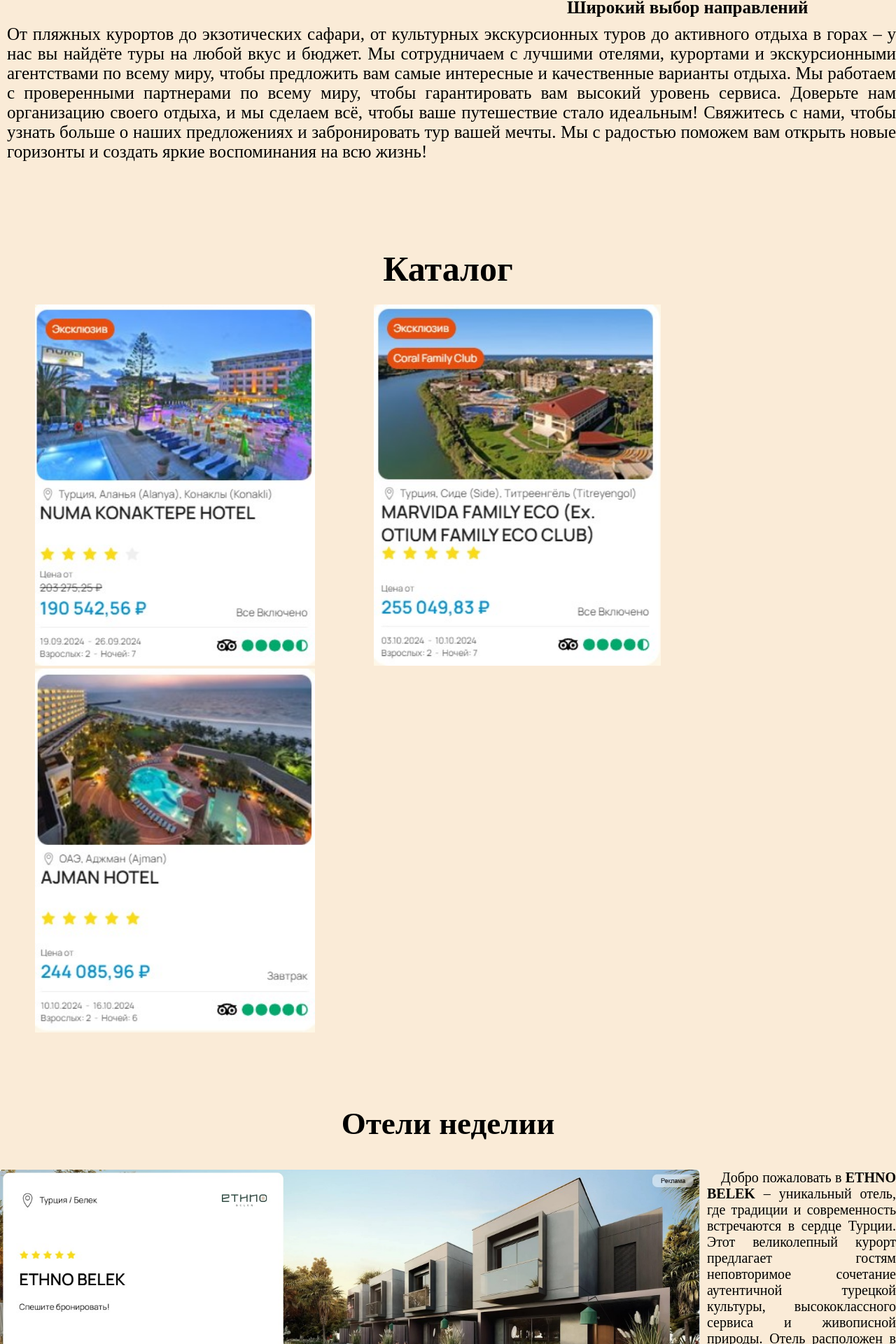
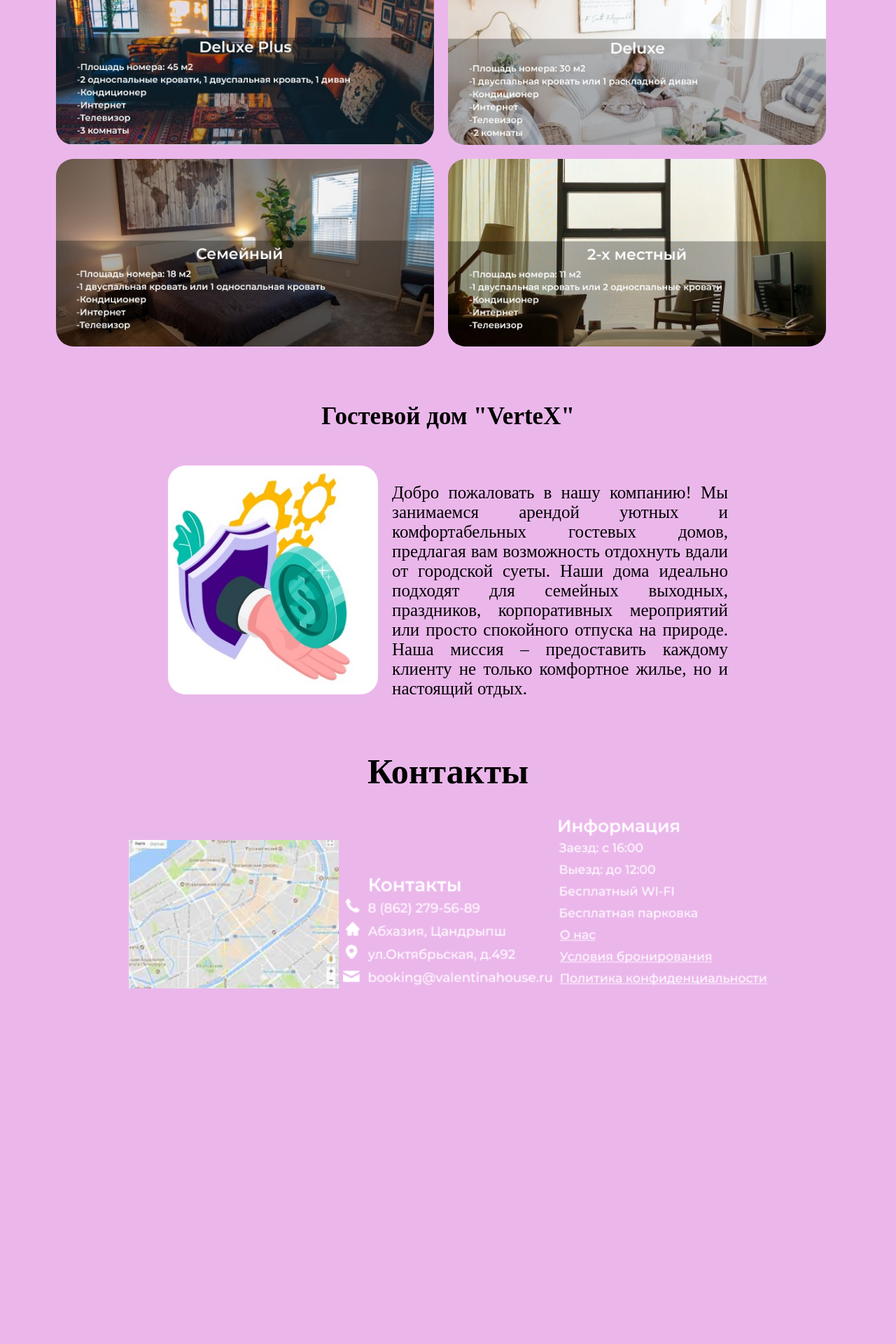
Before and after one commit to QDD0/Exe-Html, a PHP site: page / in a window 1280 px wide. Shown: the part 983-2903 px from the top of the page at 70% size. After the commit the page ends 2395 px from the top, so only its background shows below. Run offline with PHP 8.4, Linux system fonts and the light colour scheme.

Commit message:
Все изменил

```diff
--- a/index.html
+++ b/index.html
@@ -3,262 +3,65 @@
   <head>
     <meta charset="UTF-8" />
     <meta name="viewport" content="width=device-width, initial-scale=1.0" />
-    <title>Document</title>
+    <title>VerteX</title>
     <link rel="stylesheet" href="style.css" />
   </head>
-  <body>
+  <body style="background-color: rgb(235, 183, 235)">
+    <ul class="menu-bar">
+      <li><a href="#fon">Главная</a></li>
+      <li><a href="#catalog">Каталог</a></li>
+      <li><a href="#name-comp">О нас</a></li>
+      <li><a href="#number">Контакты</a></li>
+      <li><a href="#number">Номер телефона</a></li>
+    </ul>
 
-    <div id="nav">
-      <ul>
-        <li><a href="#icon">Главная</a></li>
-        <li><a href="#catalog">Каталог</a></li>
-        <li><a href="#infcompany">О компании</a></li>
-        <li><a href="#end">Контакты</a></li>
-        <li><a href="#map">О сайте</a></li>
-      </ul>
+    <div id="fon">
+      <img src="fon.png" alt="" style="width: 100%; height: 100%;">
+      <div class="content">
+        <div class="icon">
+          <img src="hom-log.png" alt="" style="width: 100px; height: 100px;">
         </div>
-
-    <div id="icon" style="text-align: center">
-      <img
-        src="logo.png"
-        alt="logo"
-        style="width: 200px; height: auto"
-      />
-    </div>
-
-    <div class="header">
-      <h1 style="margin-bottom: 80px">HotTour</h1>
-    </div>
-
-    <div class="info">
-      <img
-        src="Fon.jpg"
-        alt="Зимняя равнина"
-        style="float: left; margin-right: 10px"
-        width="800px"
-      />
-
-      <div id="infcompany">
-        <h1 class="title">О компании</h1>
-        <p style="font-size: 25px; margin-left: 10px; text-align: justify; text-indent: 20px;">
-          Добро пожаловать в наше туристическое агентство HotTour! Мы
-          специализируемся на организации незабываемых путешествий для наших
-          клиентов. Наша цель — сделать ваш отдых комфортным, безопасным и
-          запоминающимся.
-        </p>
-
-        <div class="company">
-          <p><b>Мы предлагаем</b></p>
-        </div>
-
-        <div class="list">
-          <ol style="font-size: 25px; margin-left: 25px">
-            <li>
-              Широкий выбор туров — от пляжного отдыха до активных туров и
-              круизов.
-            </li>
-            <li>
-              Индивидуальный подход — подбор маршрутов, отелей и экскурсий под
-              ваши предпочтения.
-            </li>
-            <li>
-              Лучшие цены — прямые контракты с отелями и авиаперевозчиками.
-            </li>
-            <li>
-              Полная поддержка — от консультации до бронирования и сопровождения
-              во время поездки.
-            </li>
-          </ol>
-
-          <h2 style="font-size: 25px; margin-top: 15px; margin-bottom: 10px;">
-            Широкий выбор направлений
-          </h2>
-
-          <p style="font-size: 25px; height: 40vh; margin-left: 10px; text-align: justify;">
-            От пляжных курортов до экзотических
-            сафари, от культурных экскурсионных туров до активного отдыха в
-            горах – у нас вы найдёте туры на любой вкус и бюджет. Мы
-            сотрудничаем с лучшими отелями, курортами и экскурсионными
-            агентствами по всему миру, чтобы предложить вам самые интересные и
-            качественные варианты отдыха. Мы работаем с проверенными партнерами
-            по всему миру, чтобы гарантировать вам высокий уровень сервиса.
-            Доверьте нам организацию своего отдыха, и мы сделаем всё, чтобы ваше
-            путешествие стало идеальным! Свяжитесь с нами, чтобы узнать больше о
-            наших предложениях и забронировать тур вашей мечты. Мы с радостью
-            поможем вам открыть новые горизонты и создать яркие воспоминания на
-            всю жизнь!
-          </p>
+        <div class="content-item">
+          <div class="content-item">
+            <h1>Verte<span style="color: black;">X</span></h1>
           </div>
         </div>
       </div>
 
-    <div id="catalog"></div>
-    <h1 style="text-align: center; font-size: 50px; height: 10vh">Каталог</h1>
+      <div id="catalog">
+        <h1 style="font-size: 35px; margin-bottom: 50px; text-align: center;">Наши номера</h1>
 
-    <div class="catalog">
-      <img
-        src="one.jpg"
-        alt="one"
-        style="width: 400px; margin-left: 50px; margin-right: 30px"
-      />
-      <img
-        src="two.jpg"
-        alt="two"
-        style="width: 410px; margin-right: 30px; margin-left: 50px"
-      />
-      <img
-        src="three.jpg"
-        alt="three"
-        style="width: 400px; margin-right: 30px; margin-left: 50px"
-      />
+        <div class="catalog-img">
+          <div class="catalog-row">
+            <img src="one.jpg" alt="" />
+            <img src="two.jpg" alt="" />
+          </div>
+          <div class="catalog-row">
+            <img src="three.jpg" alt="" />
+            <img src="four.jpg" alt="" />
+          </div>
         </div>
 
-
-
-    <div class="hotturs" style="font-size: 45px; text-align: center">
-      <h1 style="margin-bottom: 40px; margin-top: 100px">Отели неделии</h1>
+        <div id="name-comp">
+          <h1 style="margin-top: 80px; margin-bottom: 50px; font-size: 35px; text-align: center;">Гостевой дом "VerteX"</h1>
         </div>
 
-    <div class="one">
-      <img
-        src="hotelOne.jpg"
-        alt=""
-        style="float: left; margin-bottom: 15px; width: 1000px; margin-right: 10px"
-      />
-      <p style="text-align: justify; font-size: 20px; margin-bottom: 35px; text-indent: 20px; margin-left: 10px">
-        Добро пожаловать в <b>ETHNO BELEK</b> – уникальный отель, где традиции и
-        современность встречаются в сердце Турции. Этот великолепный курорт
-        предлагает гостям неповторимое сочетание аутентичной турецкой культуры,
-        высококлассного сервиса и живописной природы. Отель
-        расположен в живописном районе Белек, на южном побережье Турции, в
-        окружении сосновых лесов и лазурных вод Средиземного моря. Благодаря
-        близости к лучшим гольф-полям, историческим достопримечательностям и
-        международному аэропорту Анталии, ETHNO BELEK является идеальным местом
-        для отдыха и путешествий.ETHNO BELEK уделяет особое внимание экологии и
-        устойчивому развитию. Отель использует энергоэффективные технологии,
-        поддерживает местные сообщества и минимизирует воздействие на природу.
-        Откройте для себя сочетание традиций и роскоши в ETHNO BELEK и
-        наслаждайтесь незабываемым отдыхом в самом сердце Турции!
-      </p>
+        <div class="info-comp">
+          <img src="face.jpg" alt="Фото" />
+          <div class="info-text" style="text-align: justify; font-size: 25px;">
+            <p>Добро пожаловать в нашу компанию! Мы занимаемся арендой уютных и комфортабельных гостевых домов, предлагая вам возможность отдохнуть вдали от городской суеты. Наши дома идеально подходят для семейных выходных, праздников, корпоративных мероприятий или просто спокойного отпуска на природе.
+              Наша миссия – предоставить каждому клиенту не только комфортное жилье, но и настоящий отдых.
+            </div>
+        </div>
       </div>
 
-    <img
-      src="hotelTwoujpg.jpg"
-      alt=""
-      style="float: left; margin-bottom: 15px; width: 1000px; margin-right: 10px"
-    />
-    <p style="font-size: 20px; text-align: justify; margin-bottom: 65px; text-indent: 20px; margin-left: 10px">
-      <b> FUSHIVARU MALDIVES</b> Спешите бронировать и погрузитесь в роскошный отдых на
-      Мальдивах! Откройте рай на земле FUSHIVARU MALDIVES – это живописный
-      курорт, расположенный на уединённом острове в атолле Лавиани. Здесь
-      бирюзовые лагуны, белоснежные пляжи и невероятный подводный мир создают
-      атмосферу абсолютного спокойствия и умиротворения. Это идеальное место для
-      романтических каникул, семейного отдыха или незабываемого медового месяца.
-      Размещение В отеле FUSHIVARU MALDIVES вас ждёт роскошный выбор вилл,
-      которые гармонично сочетают мальдивские традиции и современный комфорт:
-      Beach Villas – просторные виллы с прямым выходом на пляж, окруженные
-      тропической растительностью. Water Villas – виллы на воде с частными
-      террасами и спуском в лагуну. Pool Villas – виллы с собственными
-      бассейнами, где вы сможете наслаждаться уединением и панорамными видами на
-      океан.
-    </p>
-
-    <img
-      src="hotelThree.jpg"
-      alt=""
-      style="float: left; margin-bottom: 10px; width: 1000px; margin-right: 10px"
-    />
-
-    <p style="font-size: 20px; text-align: justify; margin-bottom: 100px; text-indent: 20px; margin-left: 10px">
-      Добро пожаловать в <b>JW Marriott Mauritius Resort</b> – настоящий оазис роскоши
-      на юго-западном побережье Маврикия, у подножия величественной горы Ле
-      Морн, памятника мирового наследия ЮНЕСКО. Этот курорт – идеальное место
-      для тех, кто ищет изысканный отдых в окружении живописных пляжей,
-      тропической природы и первоклассного сервиса.JW Marriott Mauritius Resort
-      предлагает великолепные возможности для проведения свадеб, деловых встреч
-      и торжеств. Шикарные залы и услуги профессиональной команды помогут вам
-      организовать незабываемое мероприятие в райских условиях.Спешите
-      бронировать! JW Marriott Mauritius Resort предлагает специальные
-      предложения: Скидки до 20% при раннем бронировании. Пакеты для молодожёнов
-      и семейных пар. Программы "Всё включено" с эксклюзивными бонусами для
-      гостей. Планируйте свой отдых уже сейчас – и окунитесь в атмосферу
-      комфорта и изысканности на острове Маврикий!
-    </p>
-
-    <div id="end">
-    <h1 style="text-align: center; font-size: 45px; margin-bottom: 20px">
-      Наши контакты
-    </h1>
+      <div class="me">
+        <h1>Контакты</h1>
+        <div id="number">
+          <img src="map.png" alt="Карта" style="width: 300px; height: auto;" />
+          <img src="number.png" alt="Номер телефона" style="width: 300px; height: auto;" />
+          <img src="dot.png" alt="Точка на карте" style="width: 300px; height: auto;" />
         </div>
-
-  <div class="sale">
-  <ol>
-    <h2 style="font-size: 30px; margin-bottom: 10px;">Отдел продаж</h2>
-
-    <li>
-      <p>Телефон: +7-495-555-35-35</p>
-    </li>
-    <li>
-      <p>Для частных лиц из Москвы</p>
-    </li>
-    <li>
-      <p>С 7:00 до 22:00</p>
-    </li>
-    <li>
-      <p>Телефон: +7-495-212-22-21</p>
-    </li>
-    <li>
-      <p>Выделенная линия для премиальных клиентов</p>
-    </li>
-    <li>
-      <p>С 9:00 до 22:00</p>
-    </li>
-  </ol>
       </div>
-
-    <div class="contact">
-      <h1 style="text-align: center; font-size: 35px; margin-bottom: 20px; margin-top: 10px;">По всем интересующим вопросам обращайтесь по телефонам:</h1>
-
-      <ol>
-        <li>
-          +7 (495) 502 10 11 Подбор тура и бронирование для туристов из Москвы
-        </li>
-        <li>
-          +7 (812) 313 07 03 Подбор тура и бронирование для туристов из Санкт-Петербурга
-        </li>
-        <li>
-          +7 (800) 600 89 11 Подбор тура и бронирование для туристов из регионов
-        </li>
-        <li>
-          +7 (495) 212 22 27 ВЫДЕЛЕННАЯ ЛИНИЯ ДЛЯ ПРЕМИАЛЬНЫХ КЛИЕНТОВ С БРОНИРОВАНИЕМ ОНЛАЙН
-        </li>
-        <li>
-          +7 (495) 258 67 08 Горячая линия 24 часа для туристов на отдыхе
-        </li>
-      </ol>
     </div>
-
-  <div style="text-align: center;">
-    <button
-        style="
-        font-size: 50px;
-        background-color: orange;
-        border-radius: 10px;
-        padding: 10px 20px;
-        margin-top: 15px;
-        "
-    >
-        Заказать
-    </button>
-</div>
-
-    <h2 style="text-align: center; font-size: 45px; margin-top: 40px; margin-bottom: 30px;">Карта</h2>
-
-    <div id="map" style="text-align: center;">
-      <img
-        src="https://static-maps.yandex.ru/1.x/?lang=ru_RU&ll=34.363991,53.243400&z=13&size=400,400&l=map"
-        alt="Карта"
-      />
-    </div>
-  </body>
 </html>
--- a/style.css
+++ b/style.css
@@ -1,76 +1,145 @@
 body {
-    background-color: antiquewhite;
-}
-html, body, div, span, h1, h2, h3, h4, h5, h6, p, a, ul, li{
-
+    height: 100vh;
     margin: 0;
-    padding: 0;
-    border: 0;
-    font-size: 100%;
-    vertical-align: baseline;
+    display: flex;
+    justify-content: center;
+    padding-top: 0px;
 }
 
-#nav {
-    background-color: #eee;
-    border-top: 1px solid #ccc;
-    border-bottom: 1px solid #ccc;
+.menu-bar {
+    border-radius: 25px;
+    height: -webkit-fit-content;
+    height: -moz-fit-content;
+    height: fit-content;
+    display: inline-flex;
+    background-color: rgba(0, 0, 0, 0.4);
+    -webkit-backdrop-filter: blur(10px);
+    backdrop-filter: blur(10px);
+    align-items: center;
+    padding: 0 0px;
+    margin: 0 0 0 0;
+    position: fixed;
+    z-index: 1000;
 }
 
-#nav li {
-    float: left;
+.menu-bar li {
     list-style: none;
+    color: white;
+    font-family: sans-serif;
+    font-weight: bold;
+    padding: 12px 16px;
+    margin: 0 8px;
+    position: relative;
+    cursor: pointer;
+    white-space: nowrap;
+    display: flex;
+    align-items: center;
 }
 
-#nav a {
-    display: block;
-    color: black;
-    padding: 10px 25px;
+.menu-bar li a {
+    color: white;
     text-decoration: none;
-    border-right: 1px solid #ccc;
 }
 
-#nav li:last-child a {
-    border-right: none;
+.menu-bar li:hover a {
+    color: black;
 }
 
-#nav a:hover {
-    font-weight: bold;
+.menu-bar li::before {
+    content: " ";
+    position: absolute;
+    top: 0;
+    left: 0;
+    height: 100%;
+    width: 100%;
+    z-index: -1;
+    transition: 0.2s;
+    border-radius: 25px;
 }
 
-#nav:after {
-    content: " ";
-    display: table;
-    clear: both;
+.menu-bar li:hover {
+    color: black;
 }
 
-.header {
-    font-size: 50px;
-    text-align: center;
-    color: rgb(203, 15, 115);
+.menu-bar li:hover::before {
+    background: linear-gradient(to bottom, #23e5ff, #fd17a5);
+    box-shadow: 0px 3px 20px 0px black;
+    transform: scale(1.2);
 }
 
-.title {
-    text-align: center;
-    font-size: 40px;
-    margin-bottom: 10px;
+.fon {
+    position: relative;
+    width: 100%;
+    height: 100vh;
 }
 
-.sale {
-    font-size: 25px;
-    margin-top: 10px;
-    margin-bottom: 10px;
+.fon img {
+    width: 100%;
+    height: 100%;
+    object-fit: cover;
 }
 
-.company {
-    font-size: 25px;
-    text-align: left;
-    margin-bottom: 10px;
-    margin-top: 15px;
+.content {
+    position: absolute;
+    top: 50%;
+    left: 50%;
+    transform: translate(-50%, -50%);
+    text-align: center;
 }
 
-.contact {
+.content-item h1 {
+    color: white;
+    font-size: 4rem;
+    text-shadow: 2px 2px 4px rgba(0,0,0,0.5);
+}
+
+.catalog {
+    font-size: 35px;
+    margin-top: 50px;
+    text-align: center;
+}
+
+.catalog-img {
+    display: flex;
+    justify-content: center;
+    flex-wrap: wrap;
+    gap: 20px;
+    margin-left: 50px;
+}
+
+.catalog-row {
+    margin-left: 30px;
+    display: flex;
+    gap: 20px;
+}
+
+.catalog-img img {
+    max-width: 45%;
+    height: auto;
+    border-radius: 25px;
+}
+
+.info-comp {
+    display: flex;
+    align-items: flex-start;
+    max-width: 800px;
+    margin: 20px auto;
+  }
+
+.info-comp img {
+    width: 300px;
+    height: auto;
+    margin-right: 20px;
+    border-radius: 25px;
+}
+
+.info-text {
+    text-align: justify;
+}
+
+.me {
+    text-align: center;
     font-size: 25px;
-    margin-top: 10px;
-    margin-bottom: 10px;
-    text-align: left;
+    margin-top: 50px;
+    margin-bottom: 50px;
 }
```
Also changed, not shown: dot.png (added), face.jpg (added), fon.png (added), fou.jpg (deleted), four.jpg (added), hom-log.png (added), hotelOne.jpg (deleted), hotelThree.jpg (deleted), hotelTwoujpg.jpg (deleted), logo.png (deleted), map.png (added), number.png (added), one.jpg, three.jpg, 1 more files. Lines whose indentation alone changed are shown as unchanged.
